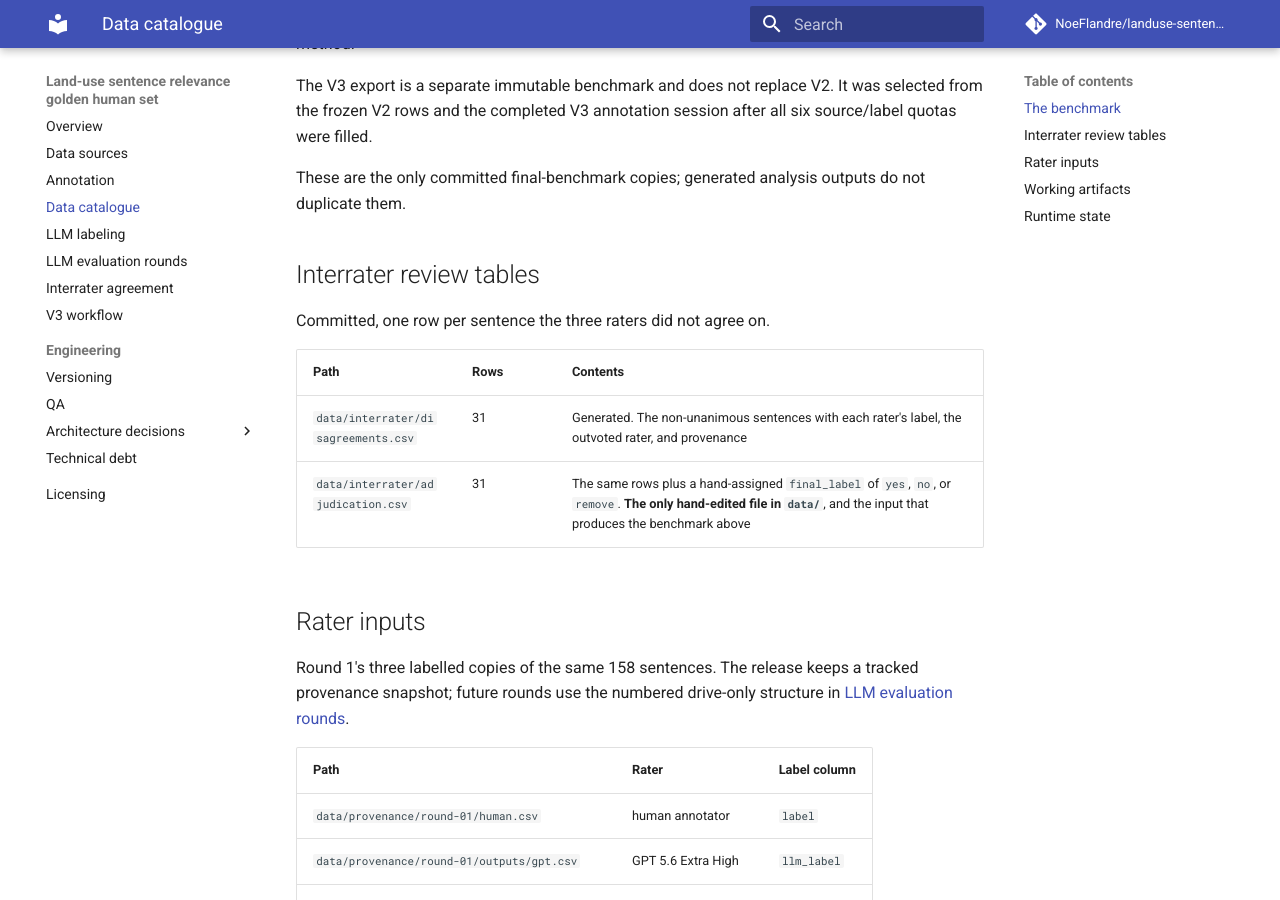
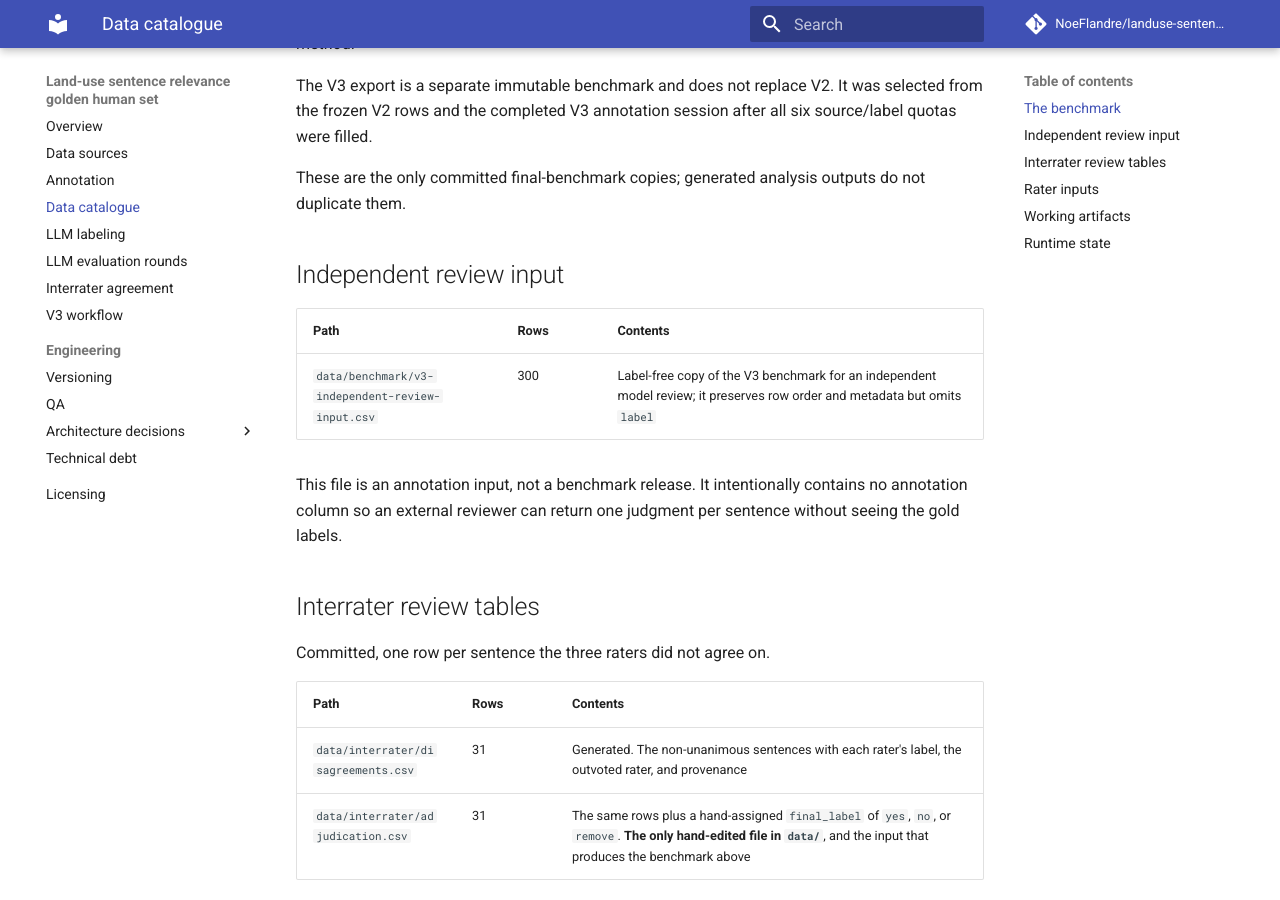
Before and after one commit to NoeFlandre/landuse-sentence-relevance-golden-human-set, an MkDocs documentation site: the page built from docs/results.md, in a window 1280 px wide and 900 px high, scrolled down 980 px. Built offline with MkDocs 1.6.1 and Material for MkDocs 9.7.7, drawn with Linux system fonts in a browser that asks for light colours; comment, search, counter and statistics services are not loaded.

Commit message:
data: add independent review input
Add the 300-row label-free independent-review input and catalogue entry.

```diff
--- a/docs/results.md
+++ b/docs/results.md
@@ -24,6 +24,14 @@ It is regenerated, never hand-edited: `scripts/interrater_agreement.py` rebuilds
 The V3 export is a separate immutable benchmark and does not replace V2. It was selected from the frozen V2 rows and the completed V3 annotation session after all six source/label quotas were filled.
 
 These are the only committed final-benchmark copies; generated analysis outputs do not duplicate them.
+
+## Independent review input
+
+| Path | Rows | Contents |
+| --- | --- | --- |
+| `data/benchmark/v3-independent-review-input.csv` | 300 | Label-free copy of the V3 benchmark for an independent model review; it preserves row order and metadata but omits `label` |
+
+This file is an annotation input, not a benchmark release. It intentionally contains no annotation column so an external reviewer can return one judgment per sentence without seeing the gold labels.
 
 ## Interrater review tables
 
```
Also changed, not shown: 1 other file.
